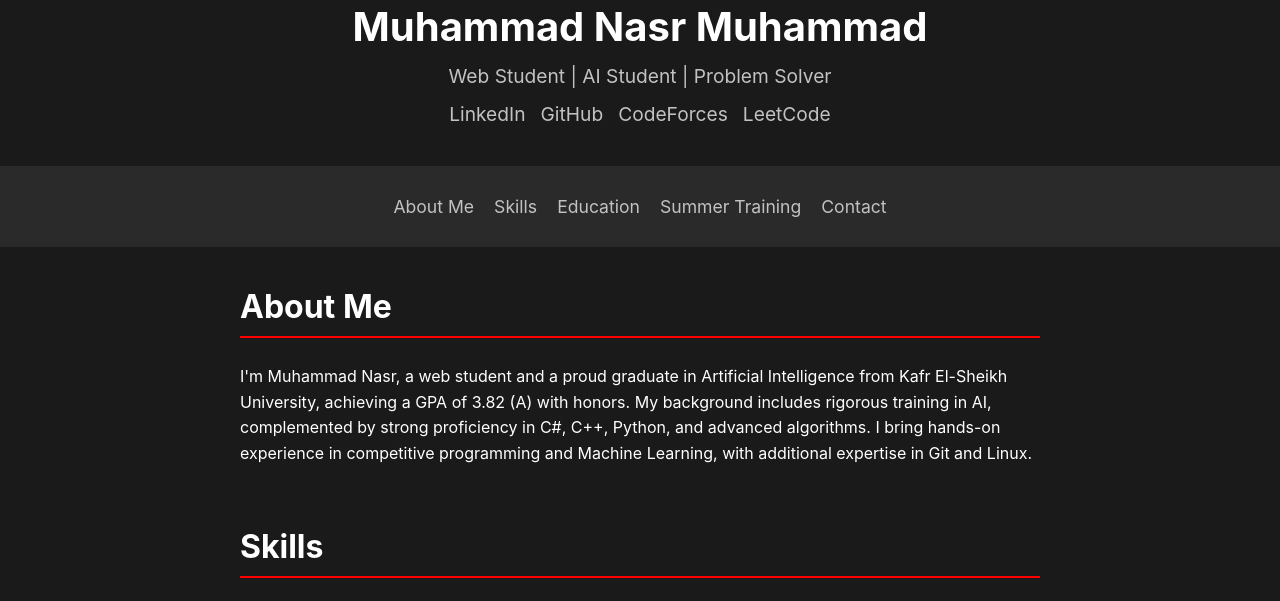
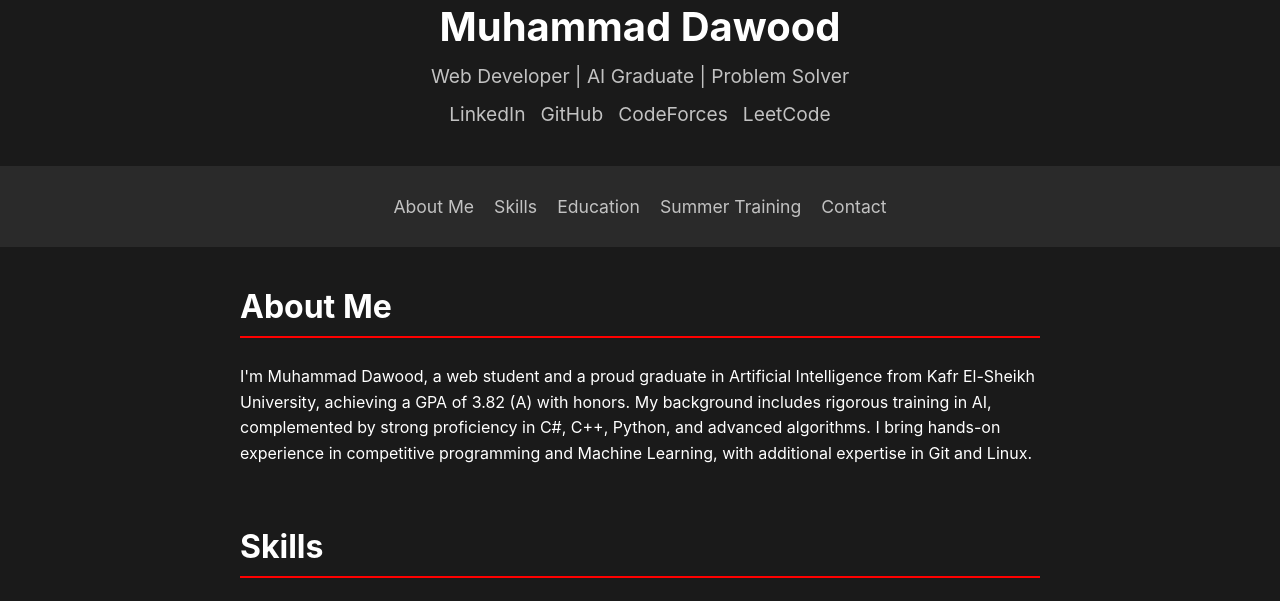
Before and after one commit to cobrastrike72/github.io, a plain HTML site: page index.html in a window 1280 px wide. Shown: the part 192-793 px from the top of the page. Drawn offline with Linux system fonts and the light colour scheme.

Commit message:
Update index.html

```diff
--- a/index.html
+++ b/index.html
@@ -12,15 +12,15 @@
     <meta property="og:url" content="https://yourwebsite.com">
     <link rel="stylesheet" href="styles.css">
     <link rel="icon" href="site_ico.png" type="image/x-icon">
-    <title>Muhammad Nasr Muhammad - Web Student</title>
+    <title>Muhammad Dawood | Web Developer</title>
 </head>
 
 <body>
     <header class="fade-in-scroll">
         <div class="hero">
-            <img src="pop.jpeg" alt="Muhammad Nasr Muhammad" loading="lazy">
-            <h1>Muhammad Nasr Muhammad</h1>
-            <p>Web Student | AI Student | Problem Solver</p>
+            <img src="pop.jpeg" alt="Muhammad Dawood" loading="lazy">
+            <h1>Muhammad Dawood</h1>
+            <p>Web Developer | AI Graduate | Problem Solver</p>
             <div class="social-links">
                 <a href="https://www.linkedin.com/in/cobrastrike/" target="_blank" aria-label="LinkedIn Profile">LinkedIn</a>
                 <a href="https://github.com/cobrastrike72" target="_blank" aria-label="GitHub Profile">GitHub</a>
@@ -43,7 +43,7 @@
     <main>
         <section id="about" class="fade-in-scroll">
             <h2>About Me</h2>
-            <p>I'm Muhammad Nasr, a web student and a proud graduate in Artificial Intelligence from Kafr El-Sheikh University, achieving a GPA of 3.82 (A) with honors. My background includes rigorous training in AI, complemented by strong proficiency in C#, C++, Python, and advanced algorithms. I bring hands-on experience in competitive programming and Machine Learning, with additional expertise in Git and Linux.</p>
+            <p>I'm Muhammad Dawood, a web student and a proud graduate in Artificial Intelligence from Kafr El-Sheikh University, achieving a GPA of 3.82 (A) with honors. My background includes rigorous training in AI, complemented by strong proficiency in C#, C++, Python, and advanced algorithms. I bring hands-on experience in competitive programming and Machine Learning, with additional expertise in Git and Linux.</p>
         </section>
 
         <section id="skills" class="fade-in-scroll">
@@ -143,7 +143,7 @@
     </main>
 
     <footer class="fade-in-scroll">
-        <p>© 2024 Muhammad Nasr Muhammad. All rights reserved.</p>
+        <p>© 2024 Muhammad Dawood. All rights reserved.</p>
     </footer>
 
     <script>
```
